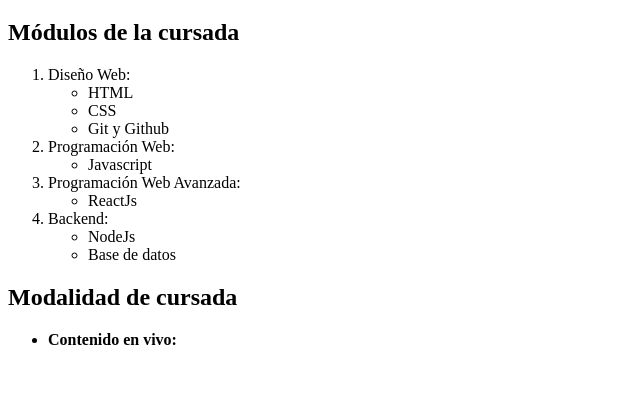
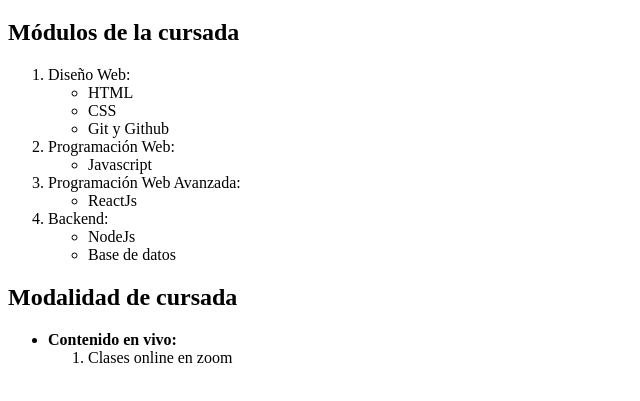
Before and after one commit to ArielCampos30/entrega-1, a plain HTML site: page fullStack.html in a window 1280 px wide. Shown: the part 61-462 px from the top of the page, without its empty margins (0-640 px from the left). Drawn offline with Linux system fonts and the light colour scheme.

Commit message:
agregue clases online

```diff
--- a/fullStack.html
+++ b/fullStack.html
@@ -43,6 +43,9 @@
         <h2>Modalidad de cursada</h2>
         <ul>
             <li><b>Contenido en vivo:</b></li>
+            <ol>
+                <li>Clases online en zoom</li>
+            </ol>
         </ul>
     </div>
 </body>
```
